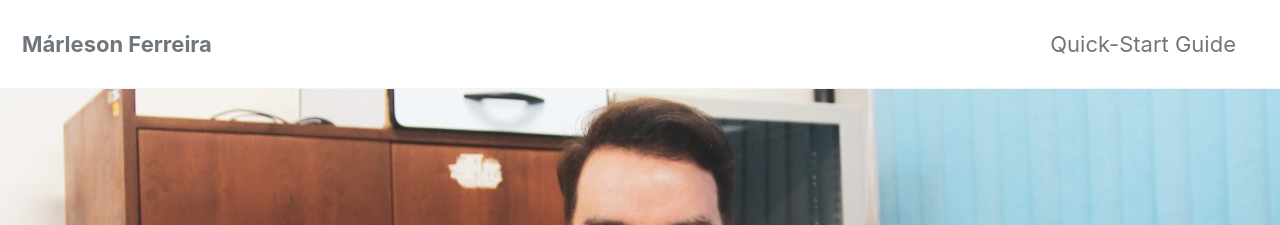
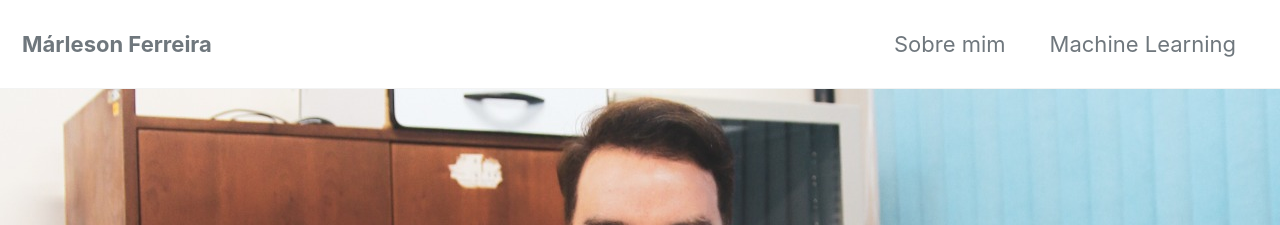
Before and after one commit to marleson/notas, a Jekyll site: the page built from _pages/machinelearning.md, in a window 1280 px wide and 900 px high. Shown: the top 225 px of the window. Built offline with Jekyll 4.4.1, drawn with Linux system fonts in a browser that asks for light colours; cached includes are drawn as plain includes; nearby versions of some CDN libraries; some of the changed text lies outside the part shown.

Commit message:
navegacao

```diff
--- a/_data/navigation.yml
+++ b/_data/navigation.yml
@@ -1,7 +1,9 @@
 # main links
 main:
-  - title: "Quick-Start Guide"
-    url: https://mmistakes.github.io/minimal-mistakes/docs/quick-start-guide/
+  - title: "Sobre mim"
+    url: /about/
+  - title: "Machine Learning"
+    url: /machinelearning/
   # - title: "About"
   #   url: https://mmistakes.github.io/minimal-mistakes/about/
   # - title: "Sample Posts"
```
Also changed, not shown: _pages/machinelearning.md (+4 -0 lines).
